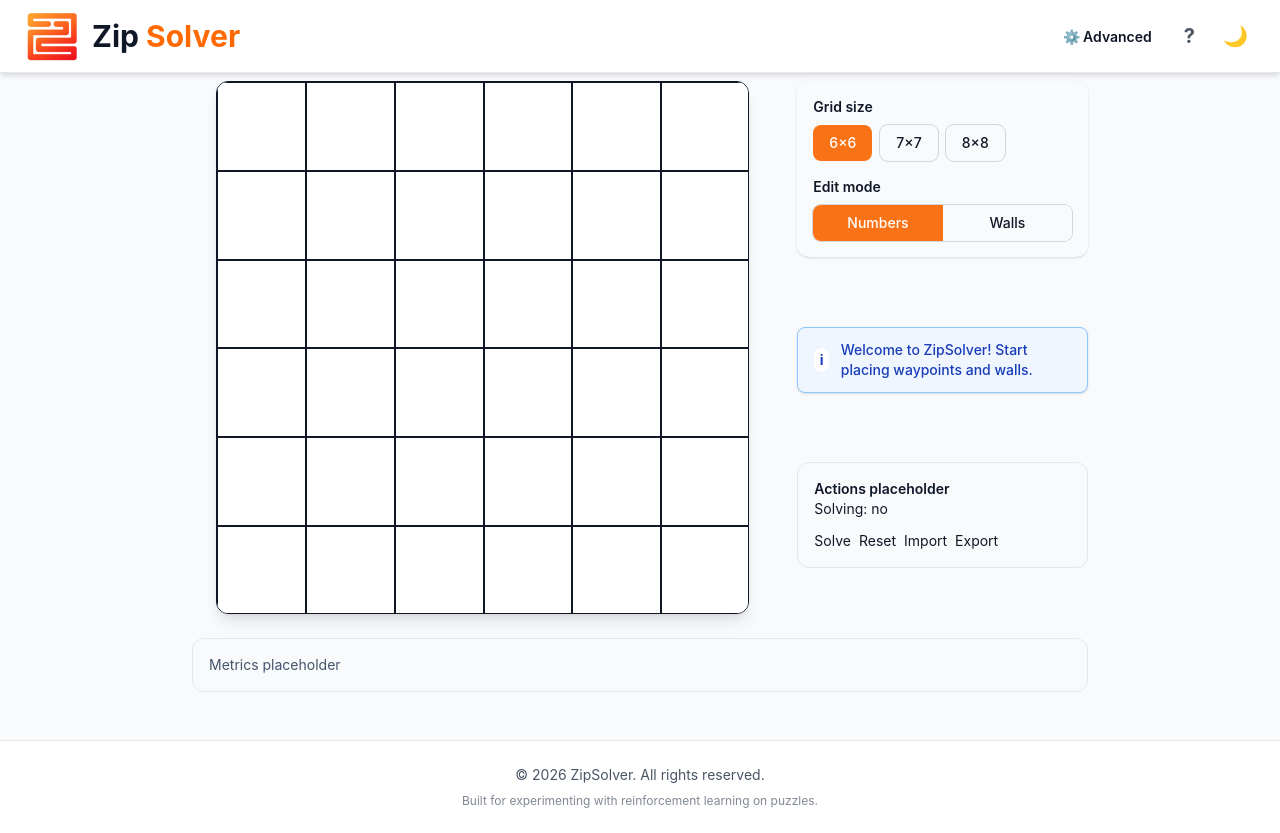
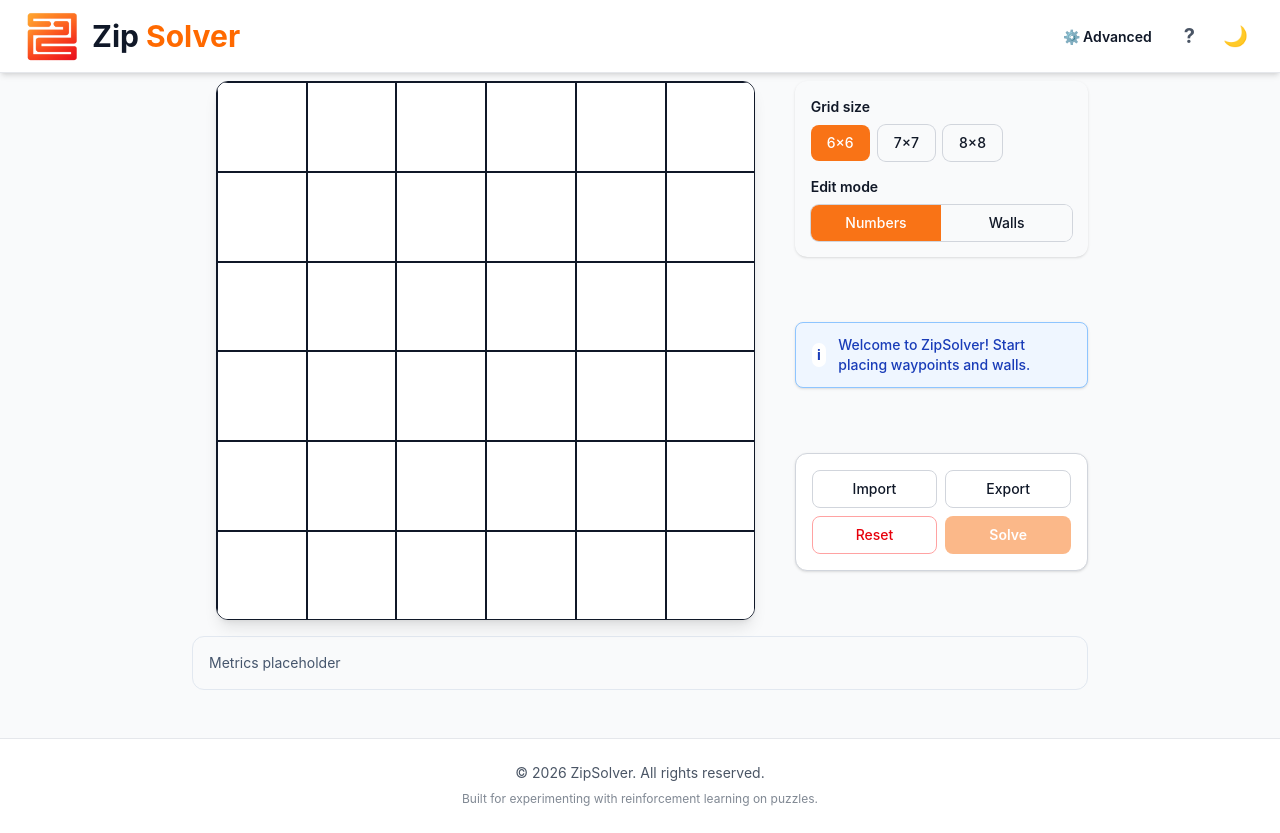
Before and after one commit to PSE-ZIP-Solver/ZipSolver, a React (Vite) app in the folder frontend/: page / in a window 1280 px wide. Built offline with nearby package versions, Linux system fonts and the light colour scheme; no server answers.

Commit message:
feat: enhance ActionPanel with additional buttons and styling; update GridBuilder to integrate canSolve prop

```diff
--- a/frontend/src/components/ActionPanel.tsx
+++ b/frontend/src/components/ActionPanel.tsx
@@ -1,5 +1,7 @@
-export interface ActionPanelProps {
+interface ActionPanelProps {
+  canSolve: boolean;
   isSolving: boolean;
+
   onSolve: () => void;
   onReset: () => void;
   onImport: () => void;
@@ -7,23 +9,114 @@ export interface ActionPanelProps {
 }
 
 export default function ActionPanel({
+  canSolve,
   isSolving,
   onSolve,
   onReset,
   onImport,
   onExport,
 }: ActionPanelProps) {
+  return (
+    <section
+      className="
+        rounded-xl
+        border
+        border-gray-300
+        bg-white
+        p-4
+        shadow-sm
+      "
+    >
+      <div className="grid grid-cols-2 gap-2">
+        <button
+          type="button"
+          onClick={onImport}
+          disabled={isSolving}
+          className="
+            rounded-lg
+            border
+            border-gray-300
+            px-4
+            py-2
+            text-sm
+            font-medium
+            transition-colors
 
-	return (
-		<div className="rounded-xl border border-slate-200 p-4 text-sm">
-			<div className="font-semibold text-slate-900">Actions placeholder</div>
-			<div>Solving: {isSolving ? "yes" : "no"}</div>
-			<div className="mt-3 flex gap-2">
-				<button type="button" onClick={onSolve}>Solve</button>
-				<button type="button" onClick={onReset}>Reset</button>
-				<button type="button" onClick={onImport}>Import</button>
-				<button type="button" onClick={onExport}>Export</button>
+            hover:bg-gray-100
+            disabled:cursor-not-allowed
+            disabled:opacity-50
+          "
+        >
+          Import
+        </button>
+
+        <button
+          type="button"
+          onClick={onExport}
+          disabled={isSolving}
+          className="
+            rounded-lg
+            border
+            border-gray-300
+            px-4
+            py-2
+            text-sm
+            font-medium
+            transition-colors
+
+            hover:bg-gray-100
+            disabled:cursor-not-allowed
+            disabled:opacity-50
+          "
+        >
+          Export
+        </button>
+
+        <button
+          type="button"
+          onClick={onReset}
+          disabled={isSolving}
+          className="
+            rounded-lg
+            border
+            border-red-300
+            px-4
+            py-2
+            text-sm
+            font-medium
+            text-red-600
+            transition-colors
+
+            hover:bg-red-50
+            disabled:cursor-not-allowed
+            disabled:opacity-50
+          "
+        >
+          Reset
+        </button>
+
+        <button
+          type="button"
+          onClick={onSolve}
+          disabled={!canSolve || isSolving}
+          className="
+            rounded-lg
+            bg-primary
+            px-4
+            py-2
+            text-sm
+            font-semibold
+            text-white
+            transition-colors
+
+            hover:bg-primary-hover
+            disabled:cursor-not-allowed
+            disabled:opacity-50
+          "
+        >
+          {isSolving ? "Solving..." : "Solve"}
+        </button>
       </div>
-		</div>
+    </section>
   );
 }
--- a/frontend/src/components/GridBuilder.tsx
+++ b/frontend/src/components/GridBuilder.tsx
@@ -366,7 +366,6 @@ export default function GridBuilder() {
                 lg:w-[70%]
 
                 lg:grid-cols-[2fr_1fr]
-                lg:gap-6
             "
         >
 
@@ -456,6 +455,8 @@ export default function GridBuilder() {
             >
 
                 <ActionPanel
+                    canSolve={board.waypoints.length >= 2}
+
                     isSolving={isSolving}
 
                     onSolve={
```
Also changed, not shown: 1 other file (tests, documents, lock files or other folders). Lines whose indentation alone changed are shown as unchanged.
